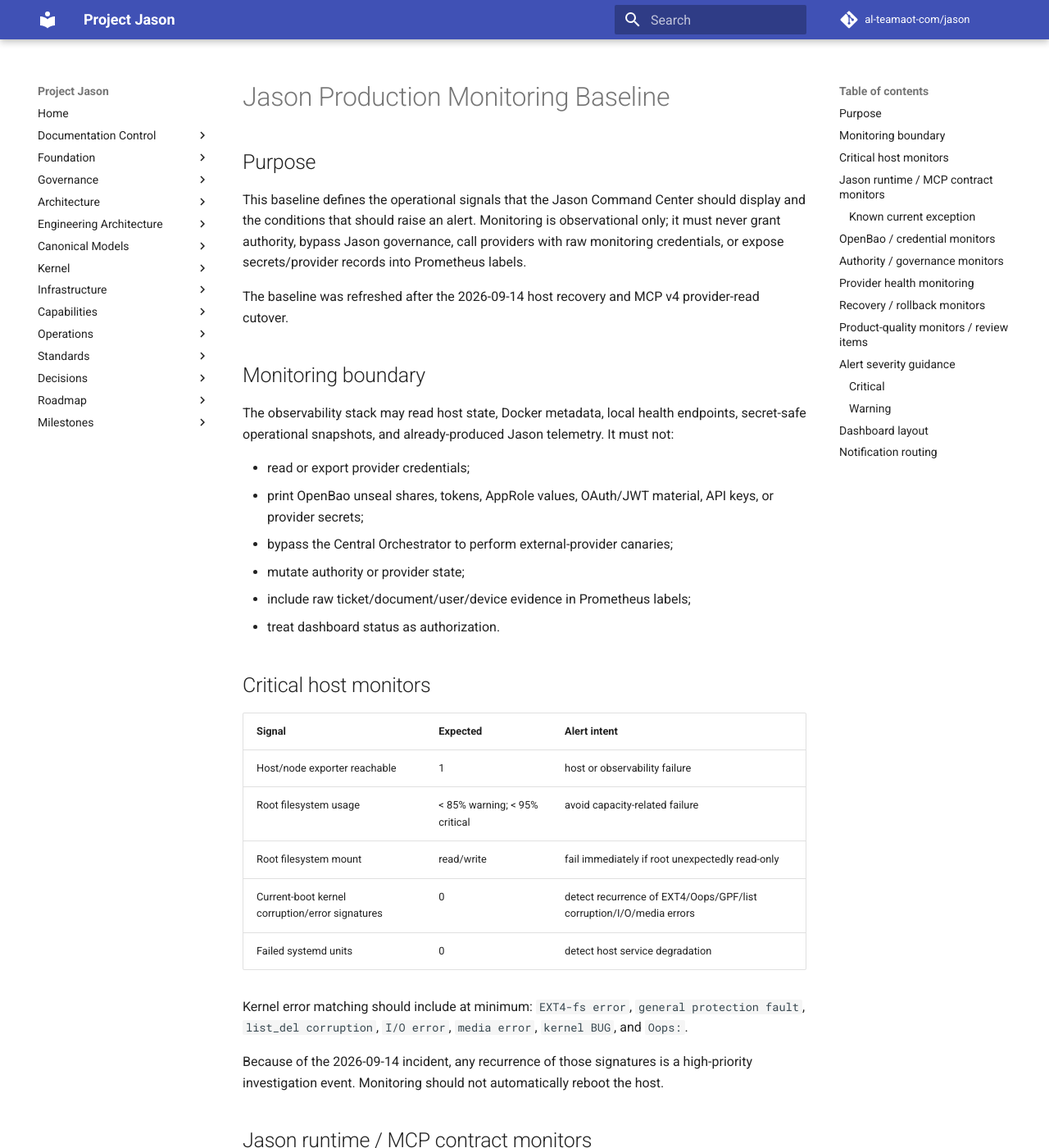
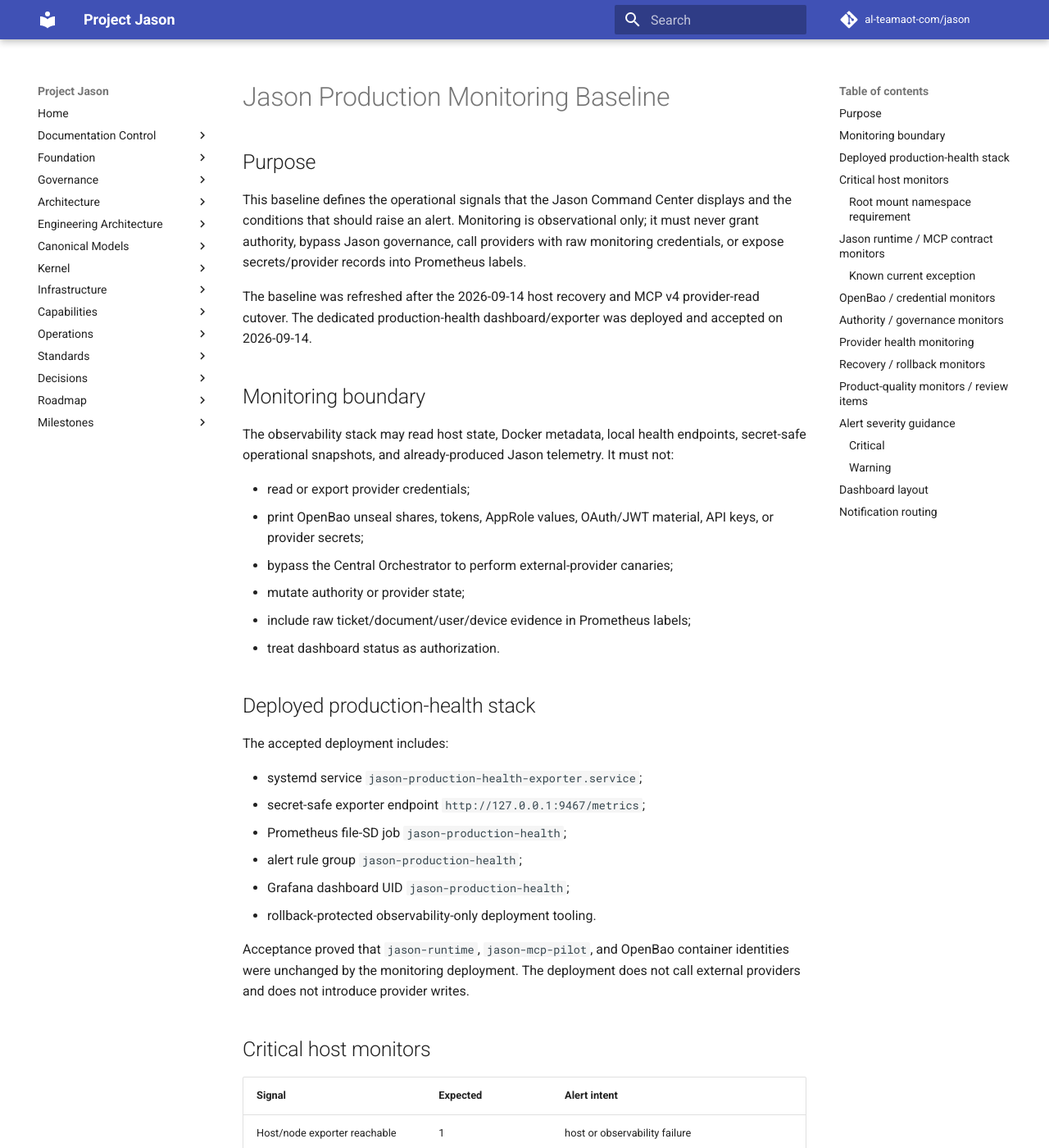
Before and after one commit to al-teamaot-com/jason, an MkDocs documentation site: the page built from docs/operations/Jason-Production-Monitoring-Baseline.md, in a window 1280 px wide and 1400 px high. Shown: the whole window at 82% size. Built offline with MkDocs 1.6.1 and Material for MkDocs 9.7.7, drawn with Linux system fonts in a browser that asks for light colours; comment, search, counter and statistics services are not loaded; some of the changed text lies outside the part shown.

Commit message:
Record deployed production health monitoring baseline

```diff
--- a/docs/operations/Jason-Production-Monitoring-Baseline.md
+++ b/docs/operations/Jason-Production-Monitoring-Baseline.md
@@ -2,9 +2,9 @@
 
 ## Purpose
 
-This baseline defines the operational signals that the Jason Command Center should display and the conditions that should raise an alert. Monitoring is observational only; it must never grant authority, bypass Jason governance, call providers with raw monitoring credentials, or expose secrets/provider records into Prometheus labels.
+This baseline defines the operational signals that the Jason Command Center displays and the conditions that should raise an alert. Monitoring is observational only; it must never grant authority, bypass Jason governance, call providers with raw monitoring credentials, or expose secrets/provider records into Prometheus labels.
 
-The baseline was refreshed after the 2026-09-14 host recovery and MCP v4 provider-read cutover.
+The baseline was refreshed after the 2026-09-14 host recovery and MCP v4 provider-read cutover. The dedicated production-health dashboard/exporter was deployed and accepted on 2026-09-14.
 
 ## Monitoring boundary
 
@@ -16,6 +16,19 @@
 - mutate authority or provider state;
 - include raw ticket/document/user/device evidence in Prometheus labels;
 - treat dashboard status as authorization.
+
+## Deployed production-health stack
+
+The accepted deployment includes:
+
+- systemd service `jason-production-health-exporter.service`;
+- secret-safe exporter endpoint `http://127.0.0.1:9467/metrics`;
+- Prometheus file-SD job `jason-production-health`;
+- alert rule group `jason-production-health`;
+- Grafana dashboard UID `jason-production-health`;
+- rollback-protected observability-only deployment tooling.
+
+Acceptance proved that `jason-runtime`, `jason-mcp-pilot`, and OpenBao container identities were unchanged by the monitoring deployment. The deployment does not call external providers and does not introduce provider writes.
 
 ## Critical host monitors
 
@@ -30,6 +43,14 @@
 Kernel error matching should include at minimum: `EXT4-fs error`, `general protection fault`, `list_del corruption`, `I/O error`, `media error`, `kernel BUG`, and `Oops:`.
 
 Because of the 2026-09-14 incident, any recurrence of those signatures is a high-priority investigation event. Monitoring should not automatically reboot the host.
+
+### Root mount namespace requirement
+
+The production-health exporter service deliberately uses `ProtectSystem=strict`. Therefore the exporter's own `/proc/mounts` represents its hardened service mount namespace and can report `/` as read-only even when the host root filesystem is healthy and mounted read/write.
+
+The host root-mount monitor must read PID 1's mount namespace via `/proc/1/mounts` first, with `/proc/mounts` only as a fallback. Do not weaken the systemd sandbox to make the metric pass. Exporter version 2 implements this correction and has regression tests for host-namespace preference/fallback.
+
+The original production acceptance sample returned `jason_root_filesystem_writable 0` because exporter version 1 used the service namespace. That observation is a monitoring false negative, not evidence that the host root filesystem remounted read-only. The host had already been independently verified read/write and kernel-error count was zero. Version 2 must be deployed before this particular metric/alert is treated as authoritative.
 
 ## Jason runtime / MCP contract monitors
 
@@ -50,7 +71,17 @@
 
 ### Known current exception
 
-The live MCP currently contains duplicate Docker environment entries for source revision/profile/requester-mode because the v4 container was built from the previous environment file plus explicit overrides. Runtime composition and live capability execution prove the effective profile is v4, but the duplicate count should remain visible as a warning until a controlled container recreation removes the ambiguity.
+The live MCP currently contains duplicate Docker environment entries for source revision/profile/requester-mode because the v4 container was built from the previous environment file plus explicit overrides. Runtime composition and live capability execution prove the effective profile is v4, but the duplicate count remains visible as a warning until a controlled container recreation removes the ambiguity.
+
+The deployed exporter correctly reports one extra value for each of:
+
+- `JASON_SOURCE_REVISION`;
+- `JASON_PROVIDER_READ_ACTIVATION_PROFILE`;
+- `JASON_AUTOTASK_REQUESTER_AUTH_MODE`.
+
+The accepted image/source/profile/requester-mode checks otherwise pass. Issue #180 tracks cleanup.
+
+The `JasonMCPDuplicateEnvironment` Prometheus rule uses a two-minute `for` period. An immediate post-deployment query can therefore legitimately show zero firing alerts even while the duplicate metric is nonzero; the rule should be evaluated after the hold period before asserting notification state.
 
 ## OpenBao / credential monitors
 
@@ -92,11 +123,11 @@
 
 These canaries must execute through the same Jason identity/authority/Central-Orchestrator path as a real request. They must use bounded non-sensitive selectors and export only status, latency, provider name, canonical capability name, and safe error class/reason. They must not log returned user/ticket/document/device records or provider-native identifiers.
 
-**Current state:** all four provider paths have live post-cutover acceptance evidence, but continuous governed provider canaries are not yet deployed. Until the canary implementation exists, the dashboard should distinguish “production contract healthy” from “external provider canary healthy” rather than representing source-code presence as provider health.
+**Current state:** all four provider paths have live post-cutover acceptance evidence, but continuous governed provider canaries are not yet deployed. Until the canary implementation exists, the dashboard distinguishes “production contract healthy” from “external provider canary healthy” rather than representing source-code presence as provider health. Issue #181 tracks this work.
 
 ## Recovery / rollback monitors
 
-The dashboard should show:
+The dashboard shows or should show:
 
 - pre-v4 rollback MCP container exists;
 - current production MCP image/profile contract;
@@ -112,13 +143,13 @@
 
 ## Product-quality monitors / review items
 
-Not every quality problem is suitable for a Prometheus alert, but the Command Center/status documentation should track these active gaps:
+Not every quality problem is suitable for a Prometheus alert, but the Command Center/status documentation tracks these active gaps:
 
-1. **Provider foreign-key leakage:** unresolved IDs presented where a human/business value should have been resolved. First observed with Autotask assigned resource.
-2. **Microsoft tenant-level capability coverage:** Entra user reads are live; tenant/domain/license/Conditional Access/Exchange resource families remain missing.
-3. **Duplicate MCP environment entries:** current production warning until controlled cleanup.
+1. **Provider foreign-key leakage:** unresolved IDs presented where a human/business value should have been resolved. First observed with Autotask assigned resource. Issue #178.
+2. **Microsoft tenant-level capability coverage:** Entra user reads are live; tenant/domain/license/Conditional Access/Exchange resource families remain missing. Issue #179.
+3. **Duplicate MCP environment entries:** current production warning until controlled cleanup. Issue #180.
 4. **Temporary provider requester authorization:** Autotask and IT Glue Jason-managed requester authorization remains transitional debt.
-5. **Continuous provider canaries:** acceptance proof exists but continuous governed canaries are pending.
+5. **Continuous provider canaries:** acceptance proof exists but continuous governed canaries are pending. Issue #181.
 
 ## Alert severity guidance
 
@@ -128,7 +159,7 @@
 - MCP not running;
 - OpenBao sealed/uninitialized/unreachable;
 - current-boot kernel corruption/error signature detected;
-- root filesystem unexpectedly read-only;
+- host root filesystem unexpectedly read-only after the host-namespace monitor is authoritative;
 - unexpected provider write capability/authority detected.
 
 ### Warning
@@ -144,7 +175,7 @@
 
 ## Dashboard layout
 
-A dedicated `Jason Production Health` dashboard should provide at-a-glance panels for:
+The dedicated `Jason Production Health` dashboard provides at-a-glance panels for:
 
 - runtime health;
 - MCP running state and contract compliance;
```
Also changed, not shown: other parts of docs/operations/Jason-Production-Monitoring-Baseline.md (+1 -1 lines).
